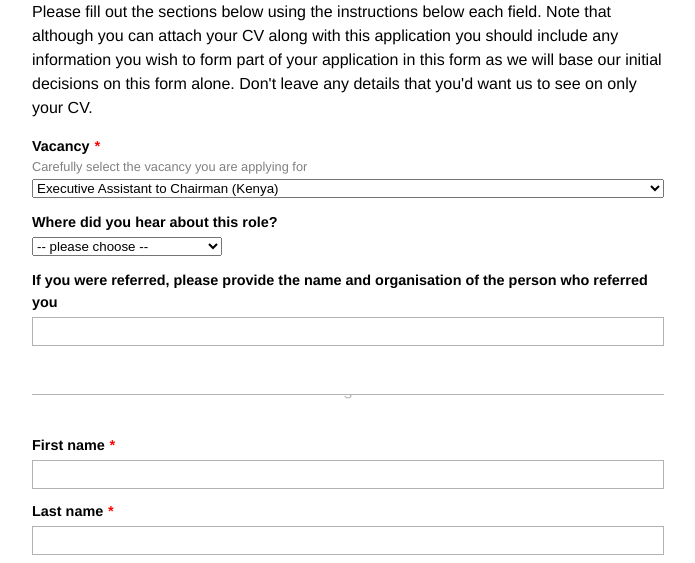
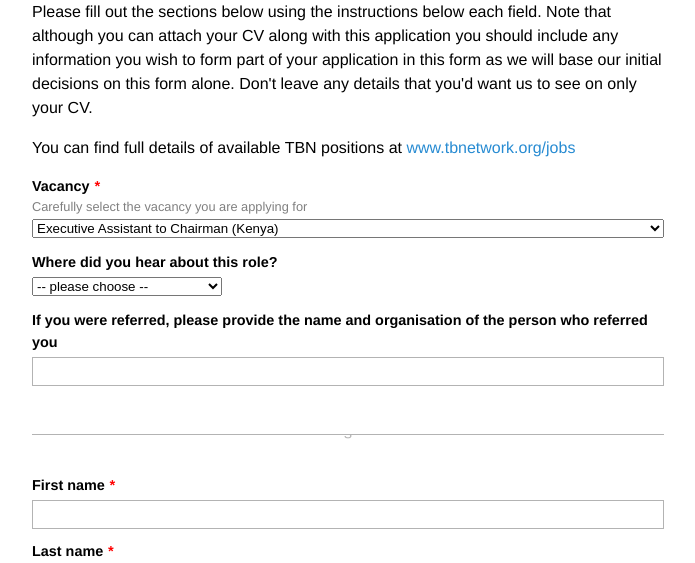
Before and after one commit to tbnetwork/apply, a website: page index.html in a window 1280 px wide. Shown: the part 190-753 px from the top of the page, without its empty margins (292-987 px from the left). Drawn offline with Linux system fonts and the light colour scheme.

Commit message:
Adds link back to jobs page

```diff
--- a/index.html
+++ b/index.html
@@ -26,6 +26,7 @@
 
 <div class="form-description">
 	<p>Please fill out the sections below using the instructions below each field. Note that although you can attach your CV along with this application you should include any information you wish to form part of your application in this form as we will base our initial decisions on this form alone. Don't leave any details that you'd want us to see on only your CV.</p>
+  <p>You can find full details of available TBN positions at <a href="https://www.tbnetwork.org/jobs">www.tbnetwork.org/jobs</a></p>
 </div>
 
 <div class="field" data-description="Which job are you applying for?">
```
